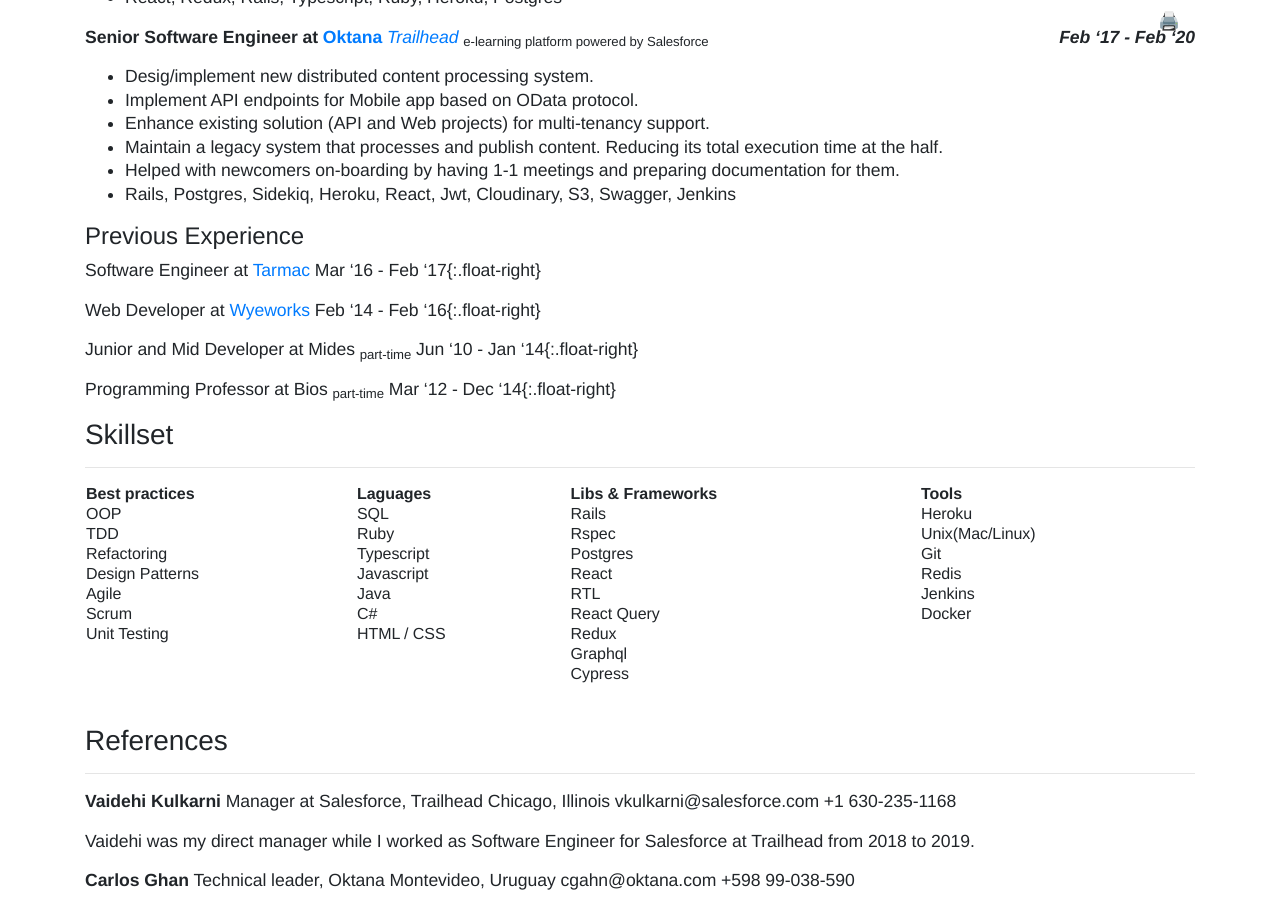
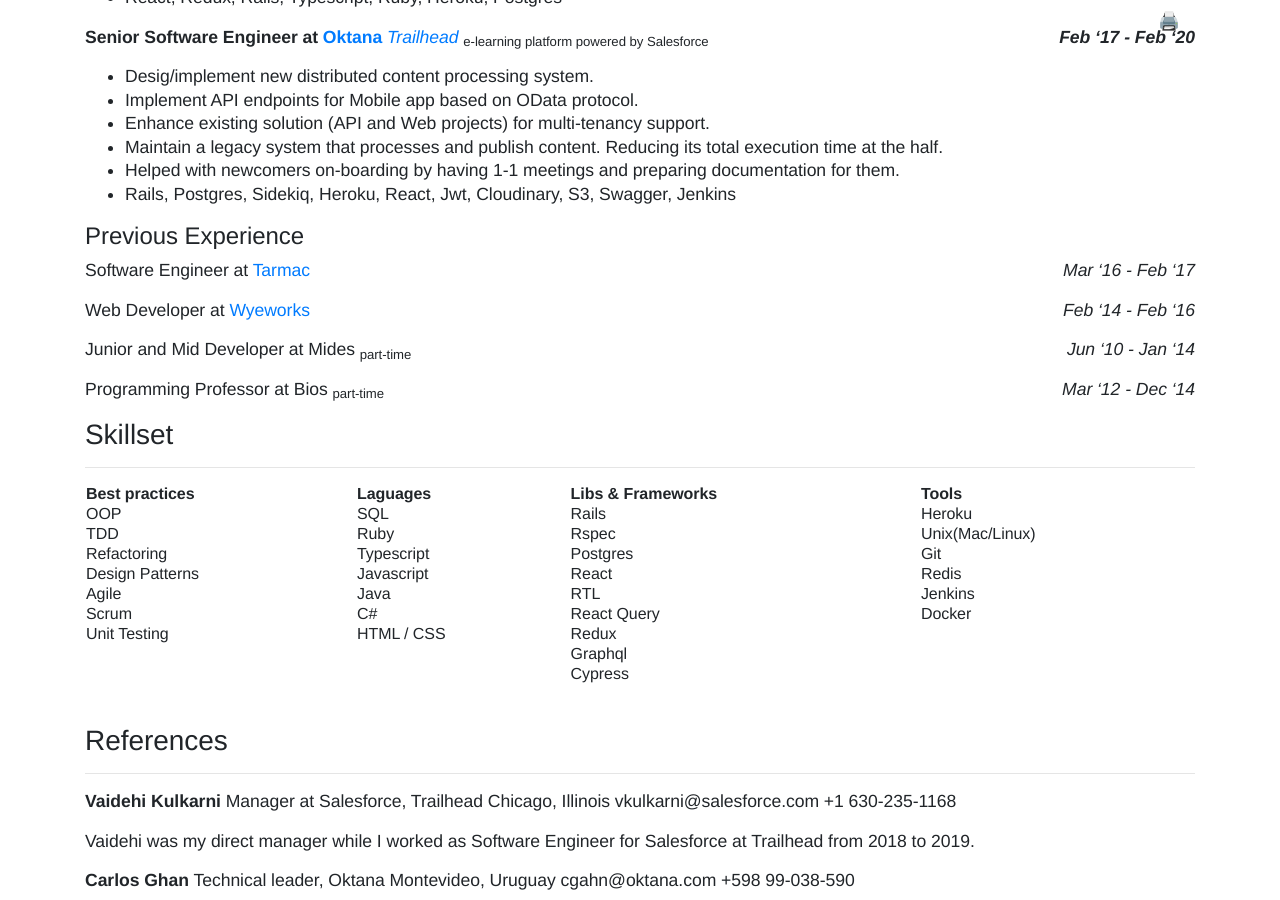
Before and after one commit to delbetu/delbetu.github.io, a Jekyll site: the page built from resume.md, in a window 1280 px wide and 900 px high, scrolled down 1050 px. Built offline with Jekyll 4.4.1, drawn with Linux system fonts in a browser that asks for light colours; emoji names are drawn with the system emoji font.

Commit message:
Update resume.md

```diff
--- a/resume.md
+++ b/resume.md
@@ -28,7 +28,10 @@
 ---
 
 <!-- # Writing Strong Bullets -->
+<!-- # some bullet points to talk about the responsibilities of the role -->
+<!-- # other bullet points to talk about accomplishements -->
 <!-- # accomplishments approach: "Accomplished X by implementing Y which led to z" -->
+<!-- # accomplishments approach: "Final compnay or product benefit by acting, performing... (some action)" -->
 <!-- # "Reduced object rendering time by 75% by implementing distributed caching, leading to a 10% reduction in log-in time" -->
 <!-- # * what you did -->
 <!-- # * how you did it, -->
@@ -76,7 +79,7 @@
 
 #### Previous Experience
 
-Software Engineer at [Tarmac](https://tarmac.io/)                               Mar '16 - Feb '17{:.float-right}
+Software Engineer at [Tarmac](https://tarmac.io/)                               *Mar '16 - Feb '17*{:.float-right}
 <!-- #   *[Sportnging](https://www.sportsengine.com/)* <sub>American Junior Leagues administration software</sub> -->
 <!-- #   - Migrate legacy web pages HTML/Javascript to Angular. -->
 <!-- #   - Identify bottlenecks and mitigate them by resolving N+1 queries, adding pagination, unnecessary queries -->
@@ -87,7 +90,7 @@
 <!-- #   - Automate feature tests and fix bugs. -->
 <!-- #   - Rails 3 -->
 
-Web Developer at [Wyeworks](https://www.wyeworks.com/)                                     Feb '14 - Feb '16{:.float-right}
+Web Developer at [Wyeworks](https://www.wyeworks.com/)                                     *Feb '14 - Feb '16*{:.float-right}
 <!-- #   *[Flavorpill](http://www.flavorpill.com/)* <sub>Promoting events in NY</sub> -->
 <!-- #   - Rebuilding app from scratch, AdSense, Social login, Event Creation with rich editor -->
 <!-- #   - Rails, Postgres, Javascript/jquery, Resque, Redis, Airbrake, Newrelic, Capistrano(Digital Ocean) -->
@@ -96,12 +99,12 @@
 <!-- #   - Fix/Re-Implement clinic statistics dashboard with multiple charts. -->
 <!-- #   - Rails, AWS, Mysql, CanCan Devise, NewRelic, Redis, Sidekiq -->
 
-Junior and Mid Developer at Mides <sub>part-time</sub> Jun '10 - Jan '14{:.float-right}
+Junior and Mid Developer at Mides <sub>part-time</sub> *Jun '10 - Jan '14*{:.float-right}
 <!-- #  - Developed a gmap-app for exploring and visualizing multiple government institution' data -->
 <!-- #  - Implemented a different online surveys -->
 <!-- #  - java, javascript, JPA, EJB, JSF -->
 
-Programming Professor at Bios  <sub>part-time</sub>    Mar '12 - Dec '14{:.float-right}
+Programming Professor at Bios  <sub>part-time</sub>    *Mar '12 - Dec '14*{:.float-right}
 <!-- # - Teaching from basic C# OOP console apps to simple web app using ADO+ASP.NET. -->
 
 
```
